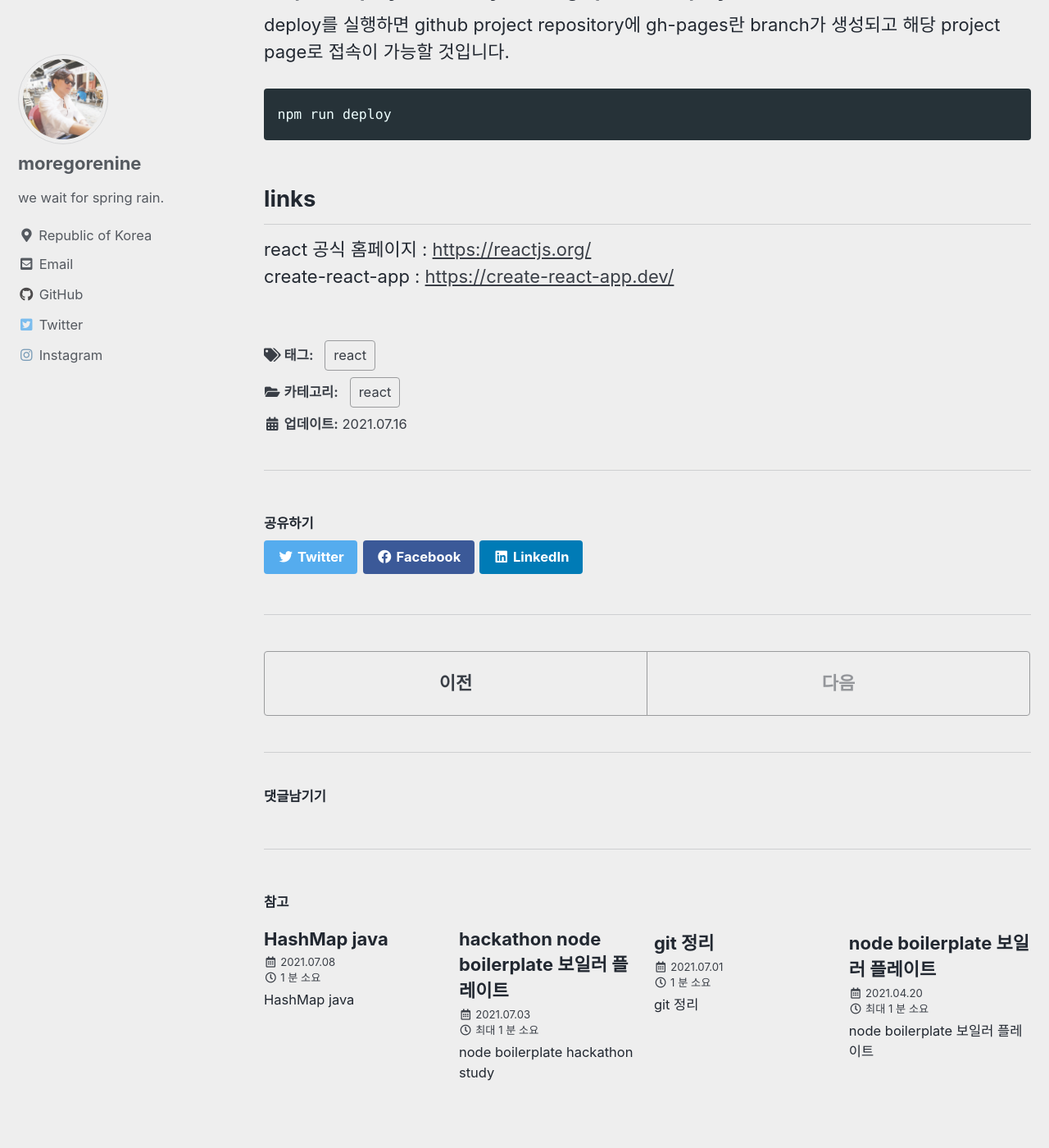
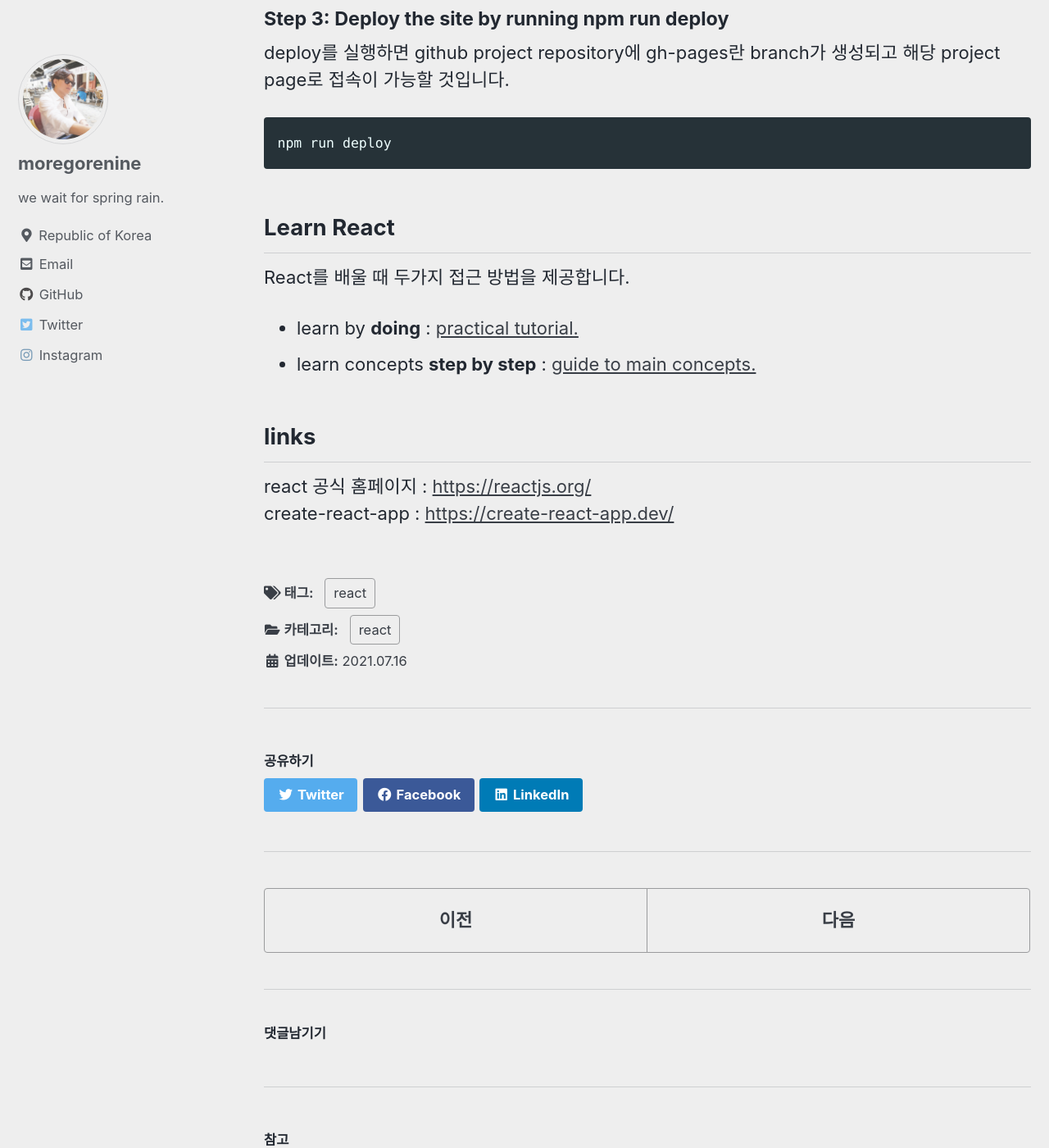
Before and after one commit to moregorenine/moregorenine.github.io, a Jekyll site: the page built from _posts/react/2021-7-16-create-react-app.md, in a window 1280 px wide and 1400 px high, scrolled down 2510 px. Shown: the whole window at 82% size. Built offline with Jekyll 4.4.1, drawn with Linux system fonts in a browser that asks for light colours; cached includes are drawn as plain includes; comment, search, counter and statistics services are not loaded; part of the change alters nothing that is shown; some of the changed text lies outside the part shown.

Commit message:
feature _posts/react/2021-7-17-react-docs.md

````diff
--- a/_posts/react/2021-7-16-create-react-app.md
+++ b/_posts/react/2021-7-16-create-react-app.md
@@ -61,6 +61,10 @@ deploy를 실행하면 github project repository에 gh-pages란 branch가 생성
 ```shell
 npm run deploy
 ```
+## Learn React
+React를 배울 때 두가지 접근 방법을 제공합니다.
+- learn by **doing** : [practical tutorial.](https://reactjs.org/tutorial/tutorial.html)
+- learn concepts **step by step** : [guide to main concepts.](https://reactjs.org/docs/hello-world.html)
 
 ## links
 react 공식 홈페이지 : [https://reactjs.org/](https://reactjs.org/)
--- /dev/null
+++ b/_posts/react/2021-7-17-react-docs.md
@@ -0,0 +1,154 @@
+---
+title: "React docs"
+excerpt: "React docs 공식 홈페이지 정리"
+categories:
+    - react
+tags:
+    - react
+last_modified_at: 2021-7-17T14:00:00+09:00
+toc: true
+toc_sticky: true
+---
+
+# Main Concepts
+## 1. Hello World
+아래는 화면에 Hello, world!를 출력하는 가장 간단한 예제입니다.
+```js
+ReactDOM.render(
+  <h1>Hello, world!</h1>,
+  document.getElementById('root')
+);
+```
+## 2. Introducing JSX
+아래의 변수 선언은 뭘까요?
+```js
+const element = <h1>Hello, world!</h1>;
+```
+element는 string도 아니고 HTML도 아닙니다.
+
+- 이것을 JSX라고 합니다. javascript 구문의 확장입니다.
+- JSX는 React의 "elements"를 생성합니다.
+
+### why JSX
+React는 렌더링 로직이 본질적으로 다른 UI 로직과 결합되어 있다는 사실을 받아들입니다.
+이벤트 처리 방식, 시간 경과에 따른 상태 변경 방식, 데이터 표시 준비 방식 등입니다.
+
+마크업과 로직을 별도의 파일에 넣어 인위적으로 기술 을 분리하는 대신
+React 는 두 가지를 모두 포함하는 "components"라고 단위로 결합 합니다.
+
+### Embedding Expressions in JSX
+JSX에서는 javascript변수를 `{}`묶어 사용할 수 있습니다.
+```js
+const name = 'Josh Perez';
+const element = <h1>Hello, {name}</h1>;
+
+ReactDOM.render(
+  element,
+  document.getElementById('root')
+);
+```
+JSX의 중괄호 안에 유효한 JavaScript 표현식을 넣을 수 있습니다.
+예를 들어, 2 + 2, user.firstName또는 formatName(user)모두 유효한 JavaScript 표현식입니다.
+
+```js
+function formatName(user) {
+  return user.firstName + ' ' + user.lastName;
+}
+
+const user = {
+  firstName: 'Harper',
+  lastName: 'Perez'
+};
+
+const element = (
+  <h1>
+    Hello, {formatName(user)}!
+  </h1>
+);
+
+ReactDOM.render(
+  element,
+  document.getElementById('root')
+);
+```
+
+### JSX 표현식
+
+컴파일 후 JSX 표현식은 일반 JavaScript 함수 호출이 되어 JavaScript 객체로 평가됩니다.
+즉, if명령문 및 for루프 내에서 JSX를 사용 하고 , 변수에 할당하고, 인수로 수락하고, 함수에서 반환할 수 있습니다.
+```js
+function getGreeting(user) {
+  if (user) {
+    return <h1>Hello, {formatName(user)}!</h1>;
+  }
+  return <h1>Hello, Stranger.</h1>;
+}
+```
+
+### JSX 속성 지정
+You may use quotes to specify string literals as attributes:
+
+const element = <div tabIndex="0"></div>;
+You may also use curly braces to embed a JavaScript expression in an attribute:
+
+const element = <img src={user.avatarUrl}></img>;
+Don’t put quotes around curly braces when embedding a JavaScript expression in an attribute. You should either use quotes (for string values) or curly braces (for expressions), but not both in the same attribute.
+
+Warning:
+
+Since JSX is closer to JavaScript than to HTML, React DOM uses camelCase property naming convention instead of HTML attribute names.
+
+For example, class becomes className in JSX, and tabindex becomes tabIndex.
+
+Specifying Children with JSX
+If a tag is empty, you may close it immediately with />, like XML:
+
+const element = <img src={user.avatarUrl} />;
+JSX tags may contain children:
+
+const element = (
+  <div>
+    <h1>Hello!</h1>
+    <h2>Good to see you here.</h2>
+  </div>
+);
+JSX Prevents Injection Attacks
+It is safe to embed user input in JSX:
+
+const title = response.potentiallyMaliciousInput;
+// This is safe:
+const element = <h1>{title}</h1>;
+By default, React DOM escapes any values embedded in JSX before rendering them. Thus it ensures that you can never inject anything that’s not explicitly written in your application. Everything is converted to a string before being rendered. This helps prevent XSS (cross-site-scripting) attacks.
+
+JSX Represents Objects
+Babel compiles JSX down to React.createElement() calls.
+
+These two examples are identical:
+
+const element = (
+  <h1 className="greeting">
+    Hello, world!
+  </h1>
+);
+const element = React.createElement(
+  'h1',
+  {className: 'greeting'},
+  'Hello, world!'
+);
+React.createElement() performs a few checks to help you write bug-free code but essentially it creates an object like this:
+
+// Note: this structure is simplified
+const element = {
+  type: 'h1',
+  props: {
+    className: 'greeting',
+    children: 'Hello, world!'
+  }
+};
+These objects are called “React elements”. You can think of them as descriptions of what you want to see on the screen. React reads these objects and uses them to construct the DOM and keep it up to date.
+
+We will explore rendering React elements to the DOM in the next section.
+
+Tip:
+
+We recommend using the “Babel” language definition for your editor of choice so that both ES6 and JSX code is properly highlighted.
````
